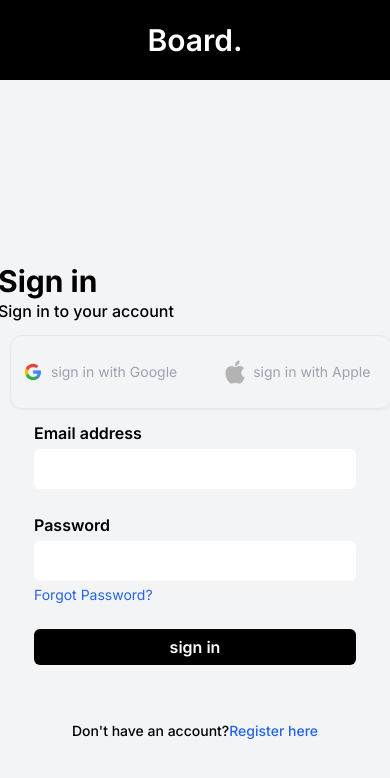
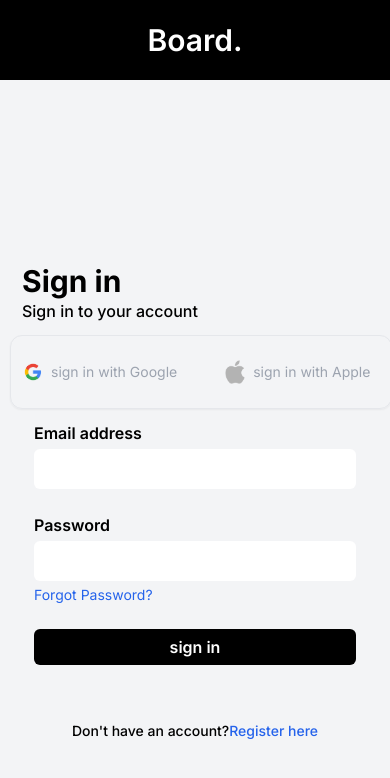
Before and after one commit to YadavEshNithin/dashboard, a Next.js app: page / in a window 390 px wide. Shown: the top 778 px of the page. Built offline with nearby package versions, Linux system fonts and the light colour scheme; no server answers.

Commit message:
latest commit

```diff
--- a/app/login/page.js
+++ b/app/login/page.js
@@ -97,7 +97,7 @@ const Login = () => {
                 Board.
                </p>
             </div>
-            <div className="sm:hidden flex items-center justify-center h-20 bg-black ">
+            <div className="sm:hidden flex items-center justify-center h-20 bg-black overflow-hidden">
                 <p className=" text-white cursor-pointer p-3 hover:border shadow font-semibold text-3xl">
                     Board.
                 </p>
@@ -105,7 +105,7 @@ const Login = () => {
             <div className="flex justify-center items-center h-screen p-3 mx-auto">
                 <div className=" flex justify-center items-center h-auto">
                     <div className="w-[420px] bg-gray-100 p-3 border  border-gray-100 rounded-md space-y-3">
-                        <h1 className="font-bold text-3xl ">
+                        <h1 className="font-bold text-3xl px-6 sm:px-0">
                             Sign in
                             <p className="font-medium text-base">
                                 Sign in to your account
```
